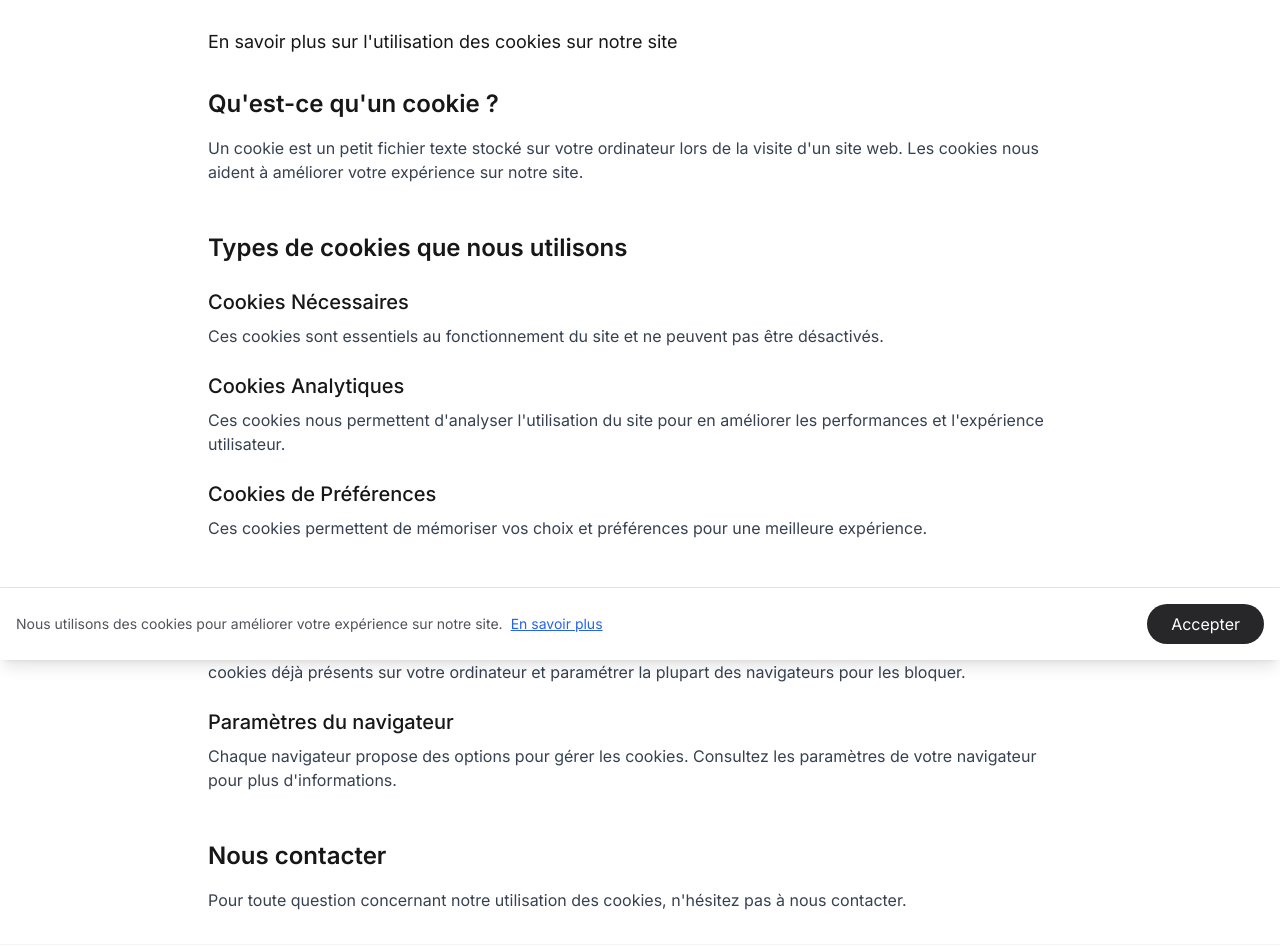
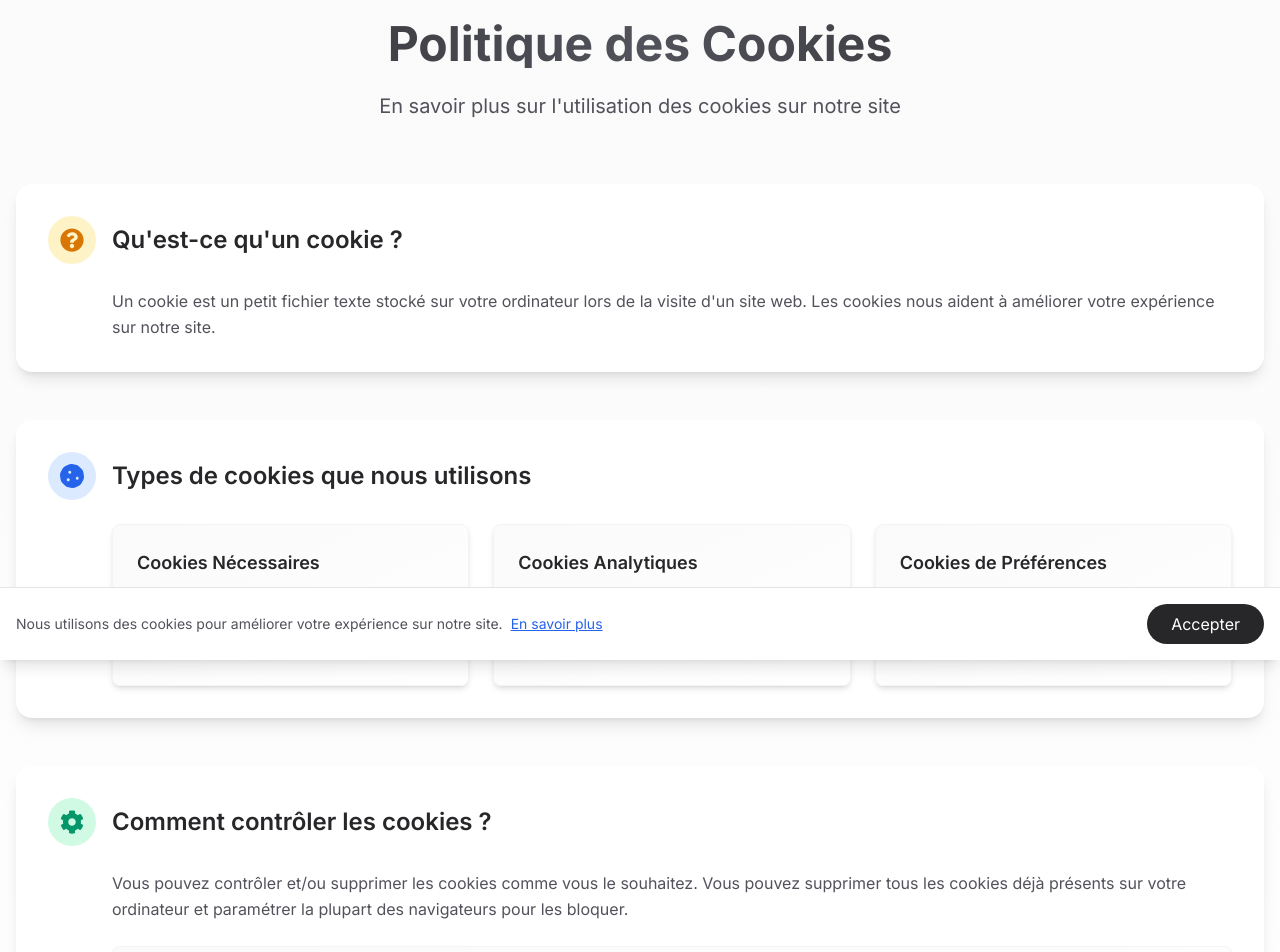
Before and after one commit to mhdaouda/gloriam-consulting, a Next.js app: page /en/cookies in a window 1280 px wide. Shown: the part 140-1092 px from the top of the page. Built offline with nearby package versions, Linux system fonts and the light colour scheme.

Commit message:
feat: enhance cookies page design with animations and icons

```diff
--- a/src/app/en/cookies/page.tsx
+++ b/src/app/en/cookies/page.tsx
@@ -1,51 +1,160 @@
 'use client';
 
 import { useTranslations } from '../../_hooks/useTranslations';
+import { motion } from 'framer-motion';
+import { FaCookie, FaShieldAlt, FaCog, FaQuestionCircle } from 'react-icons/fa';
+
+const containerVariants = {
+  hidden: { opacity: 0 },
+  visible: {
+    opacity: 1,
+    transition: {
+      staggerChildren: 0.15
+    }
+  }
+};
+
+const itemVariants = {
+  hidden: { y: 20, opacity: 0 },
+  visible: {
+    y: 0,
+    opacity: 1,
+    transition: {
+      type: "spring",
+      stiffness: 100,
+      damping: 10
+    }
+  }
+};
 
 export default function CookiesPage() {
   const t = useTranslations('cookies');
 
   return (
-    <div className="container mx-auto px-4 py-8 max-w-4xl">
-      <h1 className="text-4xl font-bold mb-8">{t('title')}</h1>
-      <p className="text-lg mb-8">{t('description')}</p>
+    <div className="min-h-screen bg-gradient-to-b from-zinc-50 to-white py-24">
+      <div className="container mx-auto px-4">
+        <motion.div
+          className="text-center mb-16"
+          initial={{ opacity: 0, y: -20 }}
+          animate={{ opacity: 1, y: 0 }}
+          transition={{ duration: 0.6 }}
+        >
+          <h1 className="text-5xl font-bold mb-6 bg-clip-text text-transparent bg-gradient-to-r from-zinc-800 via-zinc-600 to-zinc-800">
+            {t('title')}
+          </h1>
+          <p className="text-xl text-zinc-600 max-w-3xl mx-auto">
+            {t('description')}
+          </p>
+        </motion.div>
 
-      <section className="mb-12">
-        <h2 className="text-2xl font-semibold mb-4">{t('intro.title')}</h2>
-        <p className="text-gray-700">{t('intro.description')}</p>
-      </section>
+        <motion.div
+          variants={containerVariants}
+          initial="hidden"
+          animate="visible"
+          className="space-y-12"
+        >
+          <motion.section
+            variants={itemVariants}
+            className="bg-white rounded-2xl p-8 shadow-lg hover:shadow-xl transition-shadow duration-300"
+          >
+            <div className="flex items-center space-x-4 mb-6">
+              <div className="flex h-12 w-12 items-center justify-center rounded-full bg-amber-100 text-amber-600">
+                <FaQuestionCircle className="h-6 w-6" />
+              </div>
+              <h2 className="text-2xl font-semibold text-zinc-800">
+                {t('intro.title')}
+              </h2>
+            </div>
+            <p className="text-zinc-600 leading-relaxed pl-16">
+              {t('intro.description')}
+            </p>
+          </motion.section>
 
-      <section className="mb-12">
-        <h2 className="text-2xl font-semibold mb-6">{t('types.title')}</h2>
-        <div className="space-y-6">
-          <div>
-            <h3 className="text-xl font-medium mb-2">{t('types.necessary.title')}</h3>
-            <p className="text-gray-700">{t('types.necessary.description')}</p>
-          </div>
-          <div>
-            <h3 className="text-xl font-medium mb-2">{t('types.analytics.title')}</h3>
-            <p className="text-gray-700">{t('types.analytics.description')}</p>
-          </div>
-          <div>
-            <h3 className="text-xl font-medium mb-2">{t('types.preferences.title')}</h3>
-            <p className="text-gray-700">{t('types.preferences.description')}</p>
-          </div>
-        </div>
-      </section>
+          <motion.section
+            variants={itemVariants}
+            className="bg-white rounded-2xl p-8 shadow-lg hover:shadow-xl transition-shadow duration-300"
+          >
+            <div className="flex items-center space-x-4 mb-6">
+              <div className="flex h-12 w-12 items-center justify-center rounded-full bg-blue-100 text-blue-600">
+                <FaCookie className="h-6 w-6" />
+              </div>
+              <h2 className="text-2xl font-semibold text-zinc-800">
+                {t('types.title')}
+              </h2>
+            </div>
+            <div className="grid gap-6 md:grid-cols-3 pl-16">
+              <div className="rounded-lg bg-gradient-to-br from-zinc-50 to-white p-6 shadow-md hover:shadow-lg transition-all duration-300 border border-zinc-100">
+                <h3 className="text-lg font-semibold text-zinc-800 mb-3">
+                  {t('types.necessary.title')}
+                </h3>
+                <p className="text-zinc-600">
+                  {t('types.necessary.description')}
+                </p>
+              </div>
+              <div className="rounded-lg bg-gradient-to-br from-zinc-50 to-white p-6 shadow-md hover:shadow-lg transition-all duration-300 border border-zinc-100">
+                <h3 className="text-lg font-semibold text-zinc-800 mb-3">
+                  {t('types.analytics.title')}
+                </h3>
+                <p className="text-zinc-600">
+                  {t('types.analytics.description')}
+                </p>
+              </div>
+              <div className="rounded-lg bg-gradient-to-br from-zinc-50 to-white p-6 shadow-md hover:shadow-lg transition-all duration-300 border border-zinc-100">
+                <h3 className="text-lg font-semibold text-zinc-800 mb-3">
+                  {t('types.preferences.title')}
+                </h3>
+                <p className="text-zinc-600">
+                  {t('types.preferences.description')}
+                </p>
+              </div>
+            </div>
+          </motion.section>
 
-      <section className="mb-12">
-        <h2 className="text-2xl font-semibold mb-4">{t('control.title')}</h2>
-        <p className="text-gray-700 mb-6">{t('control.description')}</p>
-        <div>
-          <h3 className="text-xl font-medium mb-2">{t('control.browser.title')}</h3>
-          <p className="text-gray-700">{t('control.browser.description')}</p>
-        </div>
-      </section>
+          <motion.section
+            variants={itemVariants}
+            className="bg-white rounded-2xl p-8 shadow-lg hover:shadow-xl transition-shadow duration-300"
+          >
+            <div className="flex items-center space-x-4 mb-6">
+              <div className="flex h-12 w-12 items-center justify-center rounded-full bg-emerald-100 text-emerald-600">
+                <FaCog className="h-6 w-6" />
+              </div>
+              <h2 className="text-2xl font-semibold text-zinc-800">
+                {t('control.title')}
+              </h2>
+            </div>
+            <div className="space-y-6 pl-16">
+              <p className="text-zinc-600 leading-relaxed">
+                {t('control.description')}
+              </p>
+              <div className="rounded-lg bg-gradient-to-br from-zinc-50 to-white p-6 shadow-md hover:shadow-lg transition-all duration-300 border border-zinc-100">
+                <h3 className="text-lg font-semibold text-zinc-800 mb-3">
+                  {t('control.browser.title')}
+                </h3>
+                <p className="text-zinc-600">
+                  {t('control.browser.description')}
+                </p>
+              </div>
+            </div>
+          </motion.section>
 
-      <section>
-        <h2 className="text-2xl font-semibold mb-4">{t('contact.title')}</h2>
-        <p className="text-gray-700">{t('contact.description')}</p>
-      </section>
+          <motion.section
+            variants={itemVariants}
+            className="bg-white rounded-2xl p-8 shadow-lg hover:shadow-xl transition-shadow duration-300"
+          >
+            <div className="flex items-center space-x-4 mb-6">
+              <div className="flex h-12 w-12 items-center justify-center rounded-full bg-purple-100 text-purple-600">
+                <FaShieldAlt className="h-6 w-6" />
+              </div>
+              <h2 className="text-2xl font-semibold text-zinc-800">
+                {t('contact.title')}
+              </h2>
+            </div>
+            <p className="text-zinc-600 leading-relaxed pl-16">
+              {t('contact.description')}
+            </p>
+          </motion.section>
+        </motion.div>
+      </div>
     </div>
   );
 }
--- a/src/app/fr/cookies/page.tsx
+++ b/src/app/fr/cookies/page.tsx
@@ -1,51 +1,160 @@
 'use client';
 
 import { useTranslations } from '../../_hooks/useTranslations';
+import { motion } from 'framer-motion';
+import { FaCookie, FaShieldAlt, FaCog, FaQuestionCircle } from 'react-icons/fa';
+
+const containerVariants = {
+  hidden: { opacity: 0 },
+  visible: {
+    opacity: 1,
+    transition: {
+      staggerChildren: 0.15
+    }
+  }
+};
+
+const itemVariants = {
+  hidden: { y: 20, opacity: 0 },
+  visible: {
+    y: 0,
+    opacity: 1,
+    transition: {
+      type: "spring",
+      stiffness: 100,
+      damping: 10
+    }
+  }
+};
 
 export default function CookiesPage() {
   const t = useTranslations('cookies');
 
   return (
-    <div className="container mx-auto px-4 py-8 max-w-4xl">
-      <h1 className="text-4xl font-bold mb-8">{t('title')}</h1>
-      <p className="text-lg mb-8">{t('description')}</p>
+    <div className="min-h-screen bg-gradient-to-b from-zinc-50 to-white py-24">
+      <div className="container mx-auto px-4">
+        <motion.div
+          className="text-center mb-16"
+          initial={{ opacity: 0, y: -20 }}
+          animate={{ opacity: 1, y: 0 }}
+          transition={{ duration: 0.6 }}
+        >
+          <h1 className="text-5xl font-bold mb-6 bg-clip-text text-transparent bg-gradient-to-r from-zinc-800 via-zinc-600 to-zinc-800">
+            {t('title')}
+          </h1>
+          <p className="text-xl text-zinc-600 max-w-3xl mx-auto">
+            {t('description')}
+          </p>
+        </motion.div>
 
-      <section className="mb-12">
-        <h2 className="text-2xl font-semibold mb-4">{t('intro.title')}</h2>
-        <p className="text-gray-700">{t('intro.description')}</p>
-      </section>
+        <motion.div
+          variants={containerVariants}
+          initial="hidden"
+          animate="visible"
+          className="space-y-12"
+        >
+          <motion.section
+            variants={itemVariants}
+            className="bg-white rounded-2xl p-8 shadow-lg hover:shadow-xl transition-shadow duration-300"
+          >
+            <div className="flex items-center space-x-4 mb-6">
+              <div className="flex h-12 w-12 items-center justify-center rounded-full bg-amber-100 text-amber-600">
+                <FaQuestionCircle className="h-6 w-6" />
+              </div>
+              <h2 className="text-2xl font-semibold text-zinc-800">
+                {t('intro.title')}
+              </h2>
+            </div>
+            <p className="text-zinc-600 leading-relaxed pl-16">
+              {t('intro.description')}
+            </p>
+          </motion.section>
 
-      <section className="mb-12">
-        <h2 className="text-2xl font-semibold mb-6">{t('types.title')}</h2>
-        <div className="space-y-6">
-          <div>
-            <h3 className="text-xl font-medium mb-2">{t('types.necessary.title')}</h3>
-            <p className="text-gray-700">{t('types.necessary.description')}</p>
-          </div>
-          <div>
-            <h3 className="text-xl font-medium mb-2">{t('types.analytics.title')}</h3>
-            <p className="text-gray-700">{t('types.analytics.description')}</p>
-          </div>
-          <div>
-            <h3 className="text-xl font-medium mb-2">{t('types.preferences.title')}</h3>
-            <p className="text-gray-700">{t('types.preferences.description')}</p>
-          </div>
-        </div>
-      </section>
+          <motion.section
+            variants={itemVariants}
+            className="bg-white rounded-2xl p-8 shadow-lg hover:shadow-xl transition-shadow duration-300"
+          >
+            <div className="flex items-center space-x-4 mb-6">
+              <div className="flex h-12 w-12 items-center justify-center rounded-full bg-blue-100 text-blue-600">
+                <FaCookie className="h-6 w-6" />
+              </div>
+              <h2 className="text-2xl font-semibold text-zinc-800">
+                {t('types.title')}
+              </h2>
+            </div>
+            <div className="grid gap-6 md:grid-cols-3 pl-16">
+              <div className="rounded-lg bg-gradient-to-br from-zinc-50 to-white p-6 shadow-md hover:shadow-lg transition-all duration-300 border border-zinc-100">
+                <h3 className="text-lg font-semibold text-zinc-800 mb-3">
+                  {t('types.necessary.title')}
+                </h3>
+                <p className="text-zinc-600">
+                  {t('types.necessary.description')}
+                </p>
+              </div>
+              <div className="rounded-lg bg-gradient-to-br from-zinc-50 to-white p-6 shadow-md hover:shadow-lg transition-all duration-300 border border-zinc-100">
+                <h3 className="text-lg font-semibold text-zinc-800 mb-3">
+                  {t('types.analytics.title')}
+                </h3>
+                <p className="text-zinc-600">
+                  {t('types.analytics.description')}
+                </p>
+              </div>
+              <div className="rounded-lg bg-gradient-to-br from-zinc-50 to-white p-6 shadow-md hover:shadow-lg transition-all duration-300 border border-zinc-100">
+                <h3 className="text-lg font-semibold text-zinc-800 mb-3">
+                  {t('types.preferences.title')}
+                </h3>
+                <p className="text-zinc-600">
+                  {t('types.preferences.description')}
+                </p>
+              </div>
+            </div>
+          </motion.section>
 
-      <section className="mb-12">
-        <h2 className="text-2xl font-semibold mb-4">{t('control.title')}</h2>
-        <p className="text-gray-700 mb-6">{t('control.description')}</p>
-        <div>
-          <h3 className="text-xl font-medium mb-2">{t('control.browser.title')}</h3>
-          <p className="text-gray-700">{t('control.browser.description')}</p>
-        </div>
-      </section>
+          <motion.section
+            variants={itemVariants}
+            className="bg-white rounded-2xl p-8 shadow-lg hover:shadow-xl transition-shadow duration-300"
+          >
+            <div className="flex items-center space-x-4 mb-6">
+              <div className="flex h-12 w-12 items-center justify-center rounded-full bg-emerald-100 text-emerald-600">
+                <FaCog className="h-6 w-6" />
+              </div>
+              <h2 className="text-2xl font-semibold text-zinc-800">
+                {t('control.title')}
+              </h2>
+            </div>
+            <div className="space-y-6 pl-16">
+              <p className="text-zinc-600 leading-relaxed">
+                {t('control.description')}
+              </p>
+              <div className="rounded-lg bg-gradient-to-br from-zinc-50 to-white p-6 shadow-md hover:shadow-lg transition-all duration-300 border border-zinc-100">
+                <h3 className="text-lg font-semibold text-zinc-800 mb-3">
+                  {t('control.browser.title')}
+                </h3>
+                <p className="text-zinc-600">
+                  {t('control.browser.description')}
+                </p>
+              </div>
+            </div>
+          </motion.section>
 
-      <section>
-        <h2 className="text-2xl font-semibold mb-4">{t('contact.title')}</h2>
-        <p className="text-gray-700">{t('contact.description')}</p>
-      </section>
+          <motion.section
+            variants={itemVariants}
+            className="bg-white rounded-2xl p-8 shadow-lg hover:shadow-xl transition-shadow duration-300"
+          >
+            <div className="flex items-center space-x-4 mb-6">
+              <div className="flex h-12 w-12 items-center justify-center rounded-full bg-purple-100 text-purple-600">
+                <FaShieldAlt className="h-6 w-6" />
+              </div>
+              <h2 className="text-2xl font-semibold text-zinc-800">
+                {t('contact.title')}
+              </h2>
+            </div>
+            <p className="text-zinc-600 leading-relaxed pl-16">
+              {t('contact.description')}
+            </p>
+          </motion.section>
+        </motion.div>
+      </div>
     </div>
   );
 }
```
